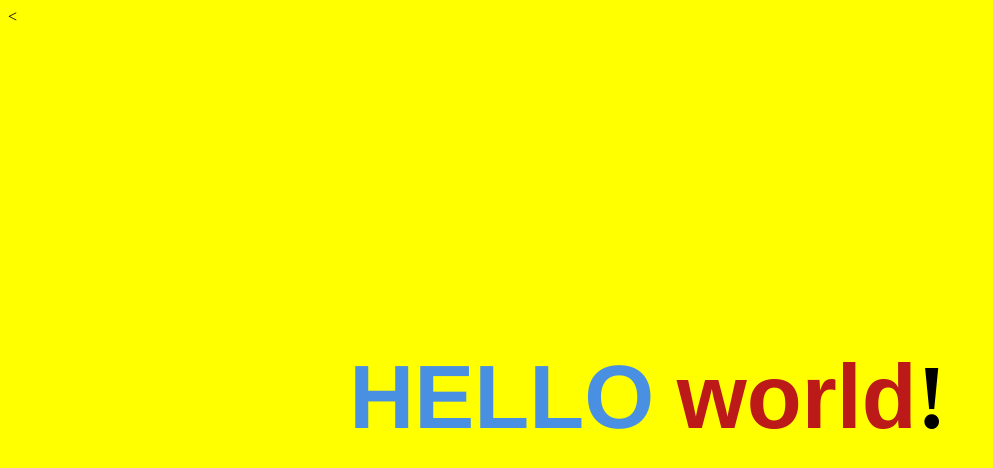
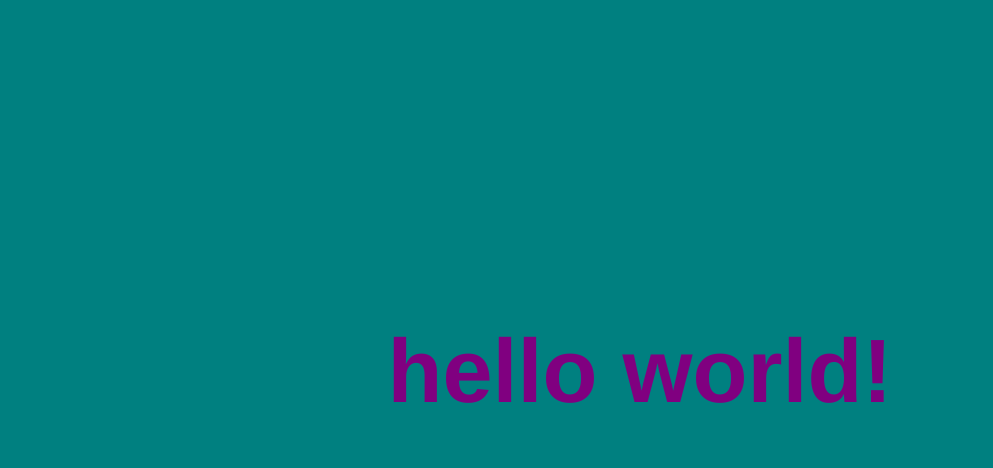
Before and after one commit to Qunst/hello-there, a plain HTML site: page index.html in a window 1280 px wide. Shown: the whole page, without its empty margins (0-993 px from the left). Drawn offline with Linux system fonts and the light colour scheme.

Commit message:
added teal, text better

```diff
--- a/index.html
+++ b/index.html
@@ -5,41 +5,24 @@
         <meta charset="utf-8">
         <meta name="viewport" content="width=device-width, initial-scale=1, shrink-to-fit=no">
 
-        <title>Heyyyyyy</title>
+        <title>Hi</title>
 
         <style>
-            #screen {
-              background-color: yellow;
-              height: 100vh;
-              width: 100vw;
+            html {
+              background-color: teal;
             }
 
             h1 {
               text-align: center;
               margin-top: 40vh;
               font-size: 90px;
-
-            }
-
-            .word-1 {
-              text-transform: uppercase;
-              color: rgb(74,144,226);
+              color: purple;
               font-family: Helvetica, sans-serif;
             }
 
-            .word-2 {
-              color: #BC1919;
-              font-family: Avenir, sans-serif;
-            }
           </style>
     </head>
-    <body id="screen">
-      <<h1>
-        <span class="word-1">hello</span>
-        <span class="word-2">world</span>!
-      </h1>
-      <script>
-        console.log ("This page doesn't actually need JavaScript... but if it did, we could put it here. You can delete the script tags.");
-      </script>
-
+    <body>
+      <h1>hello world!</h1>
     </body>
+</html>
```
